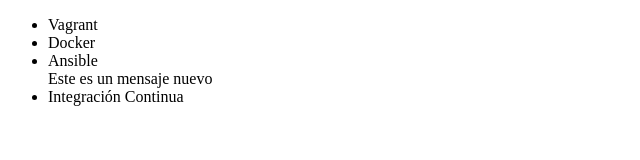
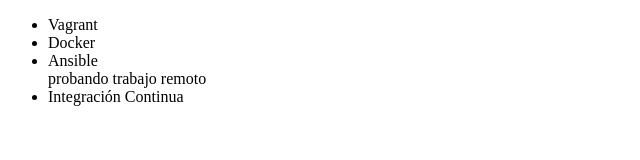
Before and after one commit to josebenavidesvallejo/brru, a plain HTML site: page index.html in a window 1280 px wide. Shown: the full height of the page, 0-640 px from the left. Drawn offline with Linux system fonts and the light colour scheme.

Commit message:
arreglo de palabra

```diff
--- a/index.html
+++ b/index.html
@@ -9,7 +9,7 @@
             <li>Vagrant</li>
             <li>Docker</li>
             <li>Ansible</li>
-            Este es un mensaje nuevo
+            probando trabajo remoto
             <li>Integración Continua</li>
         </ul>
     </body>
```
